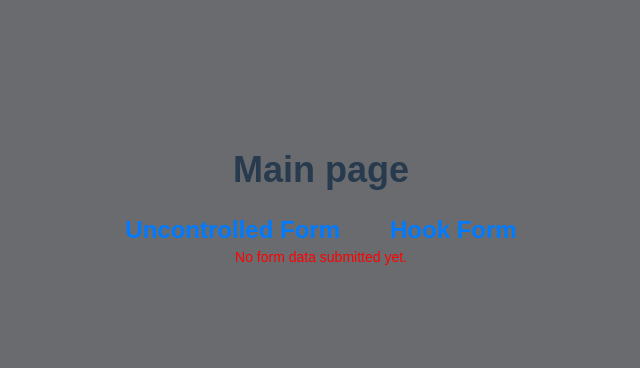
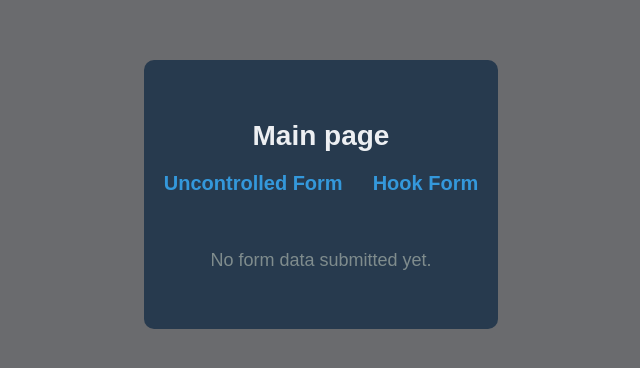
Before and after one commit to mayskii/react-forms, a React (Vite) app in the folder rs-react-app/: page / in a window 1280 px wide. Shown: the part 206-574 px from the top of the page, without its empty margins (319-959 px from the left). Built offline with nearby package versions, Linux system fonts and the light colour scheme.

Commit message:
feat: add style for main page and card

```diff
--- a/rs-react-app/src/components/UncontrolledForm.tsx
+++ b/rs-react-app/src/components/UncontrolledForm.tsx
@@ -64,6 +64,8 @@ export default function UncontrolledForm() {
     const country = countryRef.current?.value || '';
     const agreement = agreementRef.current?.checked || false;
 
+    const passwordRegex = /^(?=.*[A-Z])(?=.*[a-z])(?=.*\d)(?=.*[\W_]).{8,}$/;
+
     if (!name.match(/^[A-ZА-Я][a-zа-я]*$/)) {
       setError('Name must start with an uppercase letter');
       return;
@@ -72,14 +74,44 @@ export default function UncontrolledForm() {
       setError('Age must be a positive number greater 0 and less 140');
       return;
     }
+
+    if (!email) {
+      setError('Email is required');
+      return;
+    }
+
     if (!email.match(/^\S+@\S+\.\S+$/)) {
       setError('Invalid email format');
       return;
     }
+
+    if (!password) {
+      setError('Password is required');
+      return;
+    }
+
+    if (!passwordRegex.test(password)) {
+      setError(
+        'Password must be at least 8 characters long, include at least one uppercase letter, one lowercase letter, one number, and one special character'
+      );
+      return;
+    }
+
     if (password !== confirmPassword) {
       setError('Passwords do not match');
       return;
     }
+
+    if (!gender) {
+      setError('Gender is required');
+      return;
+    }
+
+    if (!country) {
+      setError('Country is required');
+      return;
+    }
+
     if (!agreement) {
       setError('You must accept the terms and conditions');
       return;
--- a/rs-react-app/src/index.css
+++ b/rs-react-app/src/index.css
@@ -12,6 +12,21 @@ body {
   text-align: center;
 }
 
+.main-container {
+  font-family: 'Arial', sans-serif;
+  margin: 20px auto;
+  padding: 20px;
+  background-color: #273a4e;
+  border-radius: 10px;
+}
+
+.main-title {
+  font-size: 28px;
+  color: #edeff2;
+  text-align: center;
+  margin-bottom: 20px;
+}
+
 h1 {
   font-size: 36px;
   text-align: center;
@@ -19,23 +34,24 @@ h1 {
   color: #273a4e;
 }
 
-nav {
+.nav {
   display: flex;
   justify-content: center;
-  margin-top: 20px;
+  gap: 30px;
+  margin-bottom: 30px;
 }
 
-nav a {
-  margin: 0 25px;
-  font-size: 24px;
+.nav-link {
+  color: #3498db;
   text-decoration: none;
-  color:  #f0eff3;
+  font-size: 20px;
   font-weight: bold;
 }
 
-nav a:hover {
-  color: #ffffff;
-  text-decoration: underline;
+
+.nav-link:hover {
+  color: #2980b9;
+  text-decoration: none;
 }
 
 form {
@@ -101,15 +117,6 @@ p {
   margin-top: 5px;
 }
 
-nav a {
-  font-weight: bold;
-  color: #007bff;
-}
-
-nav a:hover {
-  color: #0056b3;
-}
-
 label {
   display: inline-flex;
   align-items: center;
@@ -133,3 +140,60 @@ input[type="checkbox"] {
 .error-field {
   border: 2px solid red;
 }
+
+.form-data-container {
+  display: grid;
+  gap: 20px;
+  padding: 20px;
+  justify-content: center;
+  max-width: 1200px;
+  margin: 0 auto;
+}
+
+.card {
+  background-color: #ffffff;
+  border-radius: 10px;
+  box-shadow: 0 4px 10px rgba(44, 42, 49, 0.1);
+  padding: 20px;
+  font-family: 'Arial', sans-serif;
+  color: #333;
+  text-align: left;
+}
+
+.card-title {
+  font-size: 24px;
+  margin-bottom: 15px;
+  color: #2c3e50;
+  text-align: center;
+}
+
+.field {
+  display: flex;
+  align-items: center;
+  margin-bottom: 15px;
+}
+
+.field-label {
+  font-weight: bold;
+  color: #7f8c8d;
+}
+
+.field-value {
+  font-size: 16px;
+  color: #34495e;
+  word-wrap: break-word;
+  margin: 0;
+  padding: 0;
+}
+
+.image {
+  max-width: 100px;
+  margin-top: 10px;
+  border-radius: 8px;
+}
+
+.no-data-message {
+  text-align: center;
+  font-size: 18px;
+  color: #7f8c8d;
+}
--- a/rs-react-app/src/pages/MainPage.tsx
+++ b/rs-react-app/src/pages/MainPage.tsx
@@ -6,52 +6,59 @@ export default function MainPage() {
   const formData = useSelector((state: RootState) => state.forms.data);
 
   return (
-    <div>
-      <h1>Main page</h1>
+    <div className="main-container">
+      <h1 className="main-title">Main page</h1>
 
-      <nav>
-        <Link to="/uncontrolled-form">Uncontrolled Form</Link>
-        <Link to="/hook-form">Hook Form</Link>
+      <nav className="nav">
+        <Link to="/uncontrolled-form" className="nav-link">
+          Uncontrolled Form
+        </Link>
+        <Link to="/hook-form" className="nav-link">
+          Hook Form
+        </Link>
       </nav>
 
-      <div>
+      <div className="form-data-container">
         {formData.length === 0 ? (
-          <p>No form data submitted yet.</p>
+          <p className="no-data-message">No form data submitted yet.</p>
         ) : (
           formData.map((data, index) => (
-            <div key={index} style={{ padding: '10px', marginBottom: '10px' }}>
-              <p>
-                <strong>Name:</strong> {data.name}
-              </p>
-              <p>
-                <strong>Age:</strong> {data.age}
-              </p>
-              <p>
-                <strong>Email:</strong> {data.email}
-              </p>
-              <p>
-                <strong>Password:</strong> {data.password}
-              </p>
-              <p>
-                <strong>Gender:</strong> {data.gender}
-              </p>
-              <p>
-                <strong>Country:</strong> {data.country}
-              </p>
+            <div key={index} className="card">
+              <h2 className="card-title">Submitted Data #{index + 1}</h2>
+              <div className="field">
+                <label className="field-label">Name:</label>
+                <p className="field-value">{data.name}</p>
+              </div>
+              <div className="field">
+                <label className="field-label">Age:</label>
+                <p className="field-value">{data.age}</p>
+              </div>
+              <div className="field">
+                <label className="field-label">Email:</label>
+                <p className="field-value">{data.email}</p>
+              </div>
+              <div className="field">
+                <label className="field-label">Password:</label>
+                <p className="field-value">{data.password}</p>
+              </div>
+              <div className="field">
+                <label className="field-label">Gender:</label>
+                <p className="field-value">{data.gender}</p>
+              </div>
+              <div className="field">
+                <label className="field-label">Country:</label>
+                <p className="field-value">{data.country}</p>
+              </div>
               {data.image && (
-                <div>
-                  <strong>Image:</strong>
-                  <img
-                    src={data.image}
-                    alt="uploaded"
-                    style={{ maxWidth: '100px', marginTop: '10px' }}
-                  />
+                <div className="field">
+                  <label className="field-label">Image:</label>
+                  <img src={data.image} alt="uploaded" className="image" />
                 </div>
               )}
-              <p>
-                <strong>Agreement Accepted:</strong>{' '}
-                {data.agreement ? 'Yes' : 'No'}
-              </p>
+              <div className="field">
+                <label className="field-label">Agreement Accepted:</label>
+                <p className="field-value">{data.agreement ? 'Yes' : 'No'}</p>
+              </div>
             </div>
           ))
         )}
```
